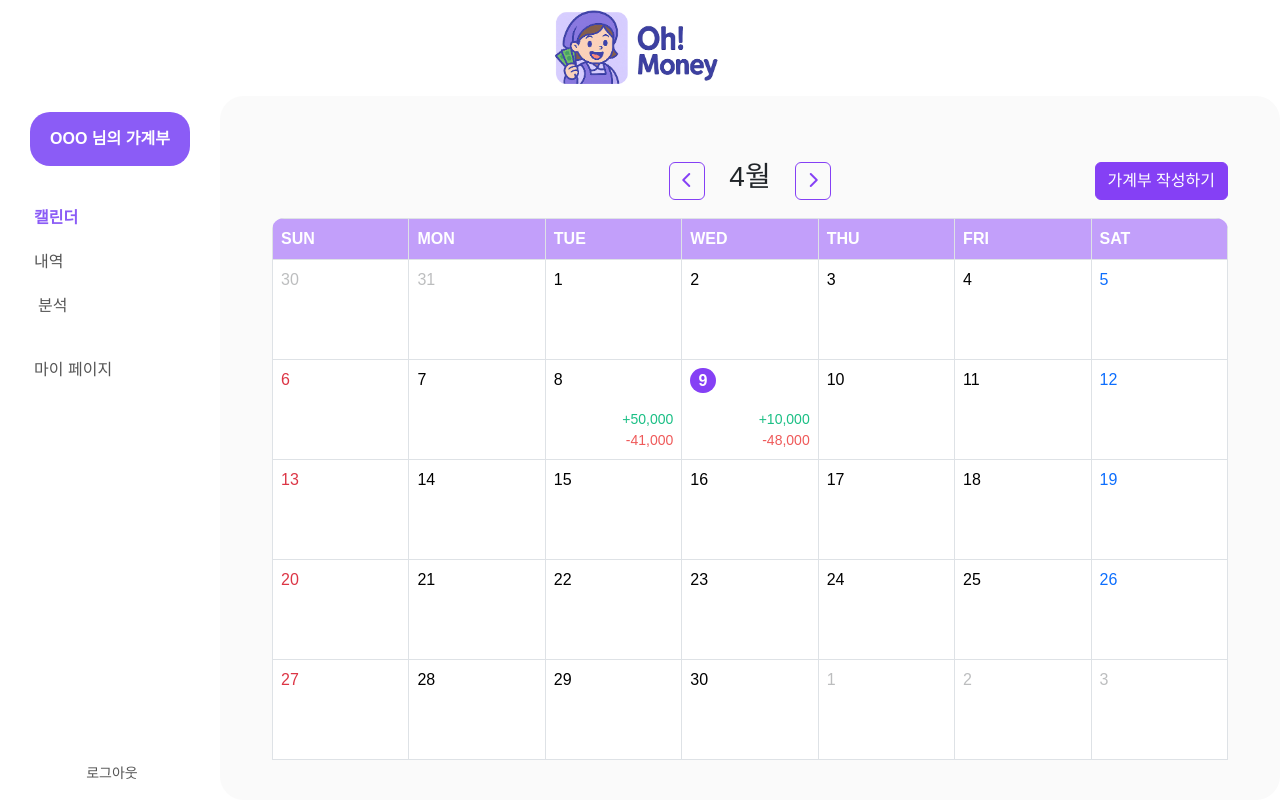
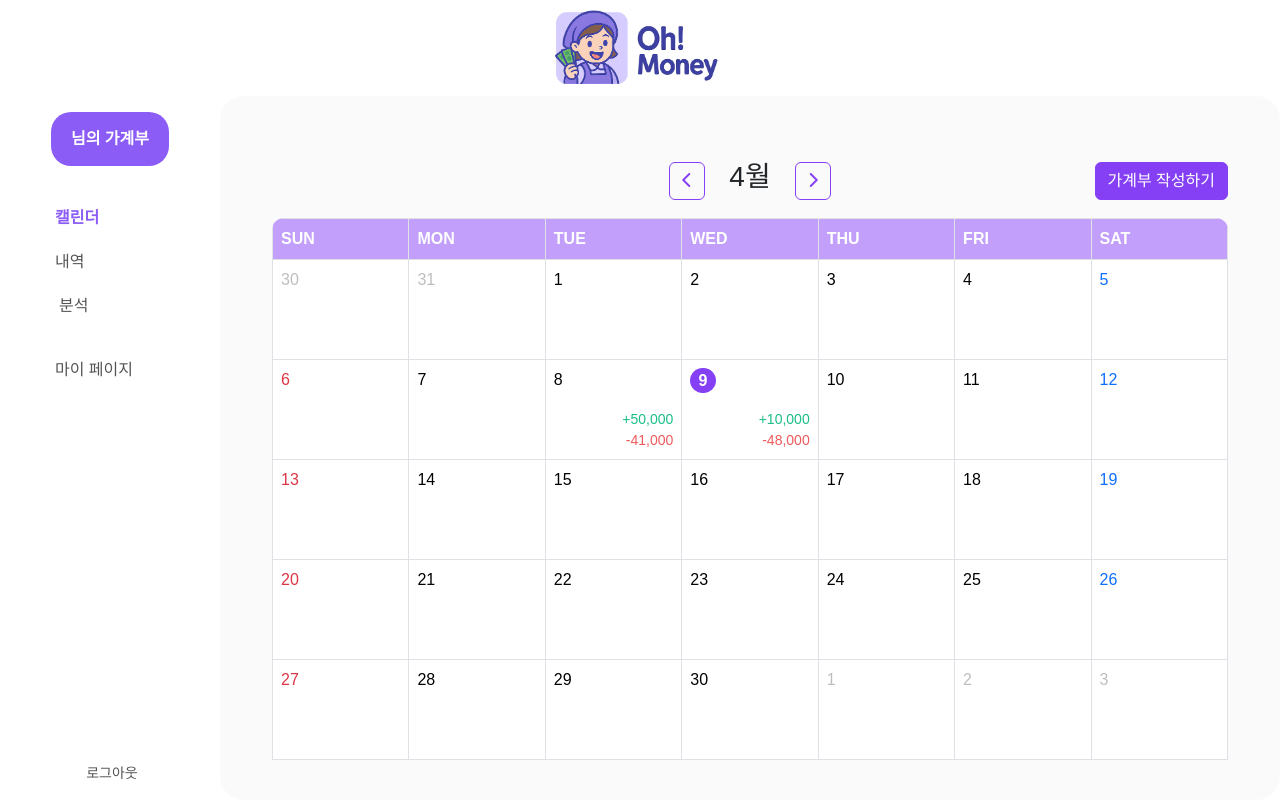
Before and after one commit to gaeguul/ohmoney, a Vue app: page /home in a window 1280 px wide. Built offline with nearby package versions, Linux system fonts and the light colour scheme; a web font is replaced by a local one.

Commit message:
feat #23 로그인한 사용자 정보 저장

```diff
--- a/db.json
+++ b/db.json
@@ -419,6 +419,14 @@
       "createdAt": "2025-03-01T11:15:00Z",
       "updatedAt": "2025-03-01T11:15:00Z",
       "id": "dcd5"
+    },
+    {
+      "id": "c5e0",
+      "userId": "zlwmxkdla",
+      "password": "12345678",
+      "userName": "이유정",
+      "createdAt": "2025-04-09T05:37:26.866Z",
+      "updatedAt": "2025-04-09T05:37:26.866Z"
     }
   ],
   "transactions": [
--- a/package.json
+++ b/package.json
@@ -17,6 +17,7 @@
     "bootstrap": "^5.3.5",
     "fontawesome": "^5.6.3",
     "pinia": "^3.0.1",
+    "pinia-plugin-persistedstate": "^4.2.0",
     "vue": "^3.5.13",
     "vue-router": "^4.5.0",
     "vue3-apexcharts": "^1.8.0"
--- a/src/layouts/NavBar.vue
+++ b/src/layouts/NavBar.vue
@@ -4,7 +4,7 @@
 
     <!-- 전체 메뉴 영역 -->
     <div class="sidebar-content">
-      <div class="user-box">OOO 님의 가계부</div>
+      <div class="user-box">{{ userStore.userName }} 님의 가계부</div>
 
       <nav class="menu">
         <router-link to="/home">캘린더</router-link>
@@ -23,13 +23,15 @@
     </div>
 
     <!-- 하단 로그아웃 -->
-    <router-link to="/signin" class="logout">로그아웃</router-link>
+    <router-link to="/signin" class="logout" @click="userStore.clearUser()">로그아웃</router-link>
   </div>
 </template>
 
 <script setup>
 import { ref, onMounted, onBeforeUnmount } from 'vue'
-
+//현재 로그인 중인 사용자 이름 출력용
+import { useUserStore } from '@/stores/userStore.js'
+const userStore = useUserStore()
 const isMobile = ref(window.innerWidth <= 640)
 
 const handleResize = () => {
--- a/src/main.js
+++ b/src/main.js
@@ -2,6 +2,7 @@ import 'bootstrap/dist/css/bootstrap.css'
 import 'bootstrap/dist/js/bootstrap.bundle.js'
 import './assets/main.css'
 import './assets/base.css'
+import piniaPluginPersistedstate from 'pinia-plugin-persistedstate'
 
 import { createPinia } from 'pinia'
 import { createApp } from 'vue'
@@ -9,7 +10,9 @@ import App from './App.vue'
 import router from './router'
 import './assets/main.css'
 const app = createApp(App)
-
+const pinia = createPinia()
 app.use(createPinia())
+pinia.use(piniaPluginPersistedstate) // 여기 추가
+app.use(pinia)
 app.use(router)
 app.mount('#app')
--- a/src/pages/user/SigninView.vue
+++ b/src/pages/user/SigninView.vue
@@ -45,6 +45,9 @@
 import { ref } from 'vue'
 import { useRouter } from 'vue-router'
 import axios from '@/api/axios'
+import { useUserStore } from '@/stores/userStore.js'
+
+const userStore = useUserStore()
 
 //로그인 성공 시 환영 메시지
 const showWelcome = ref(false)
@@ -78,15 +81,22 @@ const handleLogin = async () => {
   }
 
   try {
-    // 백엔드 또는 json-server에서 id, pw가 일치하는 사용자 조회
+    //json-server에서 id, pw가 일치하는 사용자 조회
+
     const { data } = await axios.get(`/user`, {
-      params: { id: id.value, pw: password.value },
+      params: { userId: id.value, password: password.value },
     })
+    //로그인 성공한 경우
+    if (data.length > 0) {
+      const user = data[0] // 사용자 가져오기
 
-    if (data.length > 0) {
-      const userName = data[0].name // 사용자 이름 가져오기
-
-      showWelcomeToast(`${userName} 님 안녕하세요!`)
+      // 저장소에 사용자 정보 저장
+      userStore.setUser({
+        userId: user.userId,
+        userName: user.userName,
+        password: user.password,
+      })
+      showWelcomeToast(`${user.userName} 님 안녕하세요!`)
     } else {
       // 로그인 실패 시 경고창
       openAlert('아이디 또는 비밀번호가 일치하지 않습니다!')
--- a/src/pages/user/SignupView.vue
+++ b/src/pages/user/SignupView.vue
@@ -111,11 +111,14 @@ const handleSignup = async () => {
     return
   }
 
+  const now = new Date().toISOString() //회원가입한 시기 저장
   try {
     const res = await axios.post('/user', {
-      id: id.value,
-      pw: password.value,
-      name: name.value,
+      userId: id.value,
+      password: password.value,
+      userName: name.value,
+      createdAt: now,
+      updatedAt: now,
     })
 
     if (res) {
@@ -144,7 +147,7 @@ const checkDuplicate = async () => {
   }
 
   try {
-    const { data } = await axios.get(`/user?id=${id.value}`)
+    const { data } = await axios.get(`/user?userId=${id.value}`)
     if (data.length > 0) {
       idError.value = '이미 존재하는 아이디입니다.'
       isIdAvailable.value = false
--- /dev/null
+++ b/src/stores/userStore.js
@@ -0,0 +1,25 @@
+// src/stores/userStore.js
+import { defineStore } from 'pinia'
+
+export const useUserStore = defineStore('user', {
+  state: () => ({
+    userId: '',
+    userName: '',
+    password: '',
+    isLoggedIn: false,
+  }),
+  actions: {
+    setUser(user) {
+      this.userId = user.userId
+      this.userName = user.userName
+      this.password = user.password
+      this.isLoggedIn = true
+    },
+    clearUser() {
+      this.userId = ''
+      this.userName = ''
+      this.password = ''
+      this.isLoggedIn = false
+    },
+  },
+})
```
Also changed, not shown: 1 other file (tests, documents, lock files or other folders).
